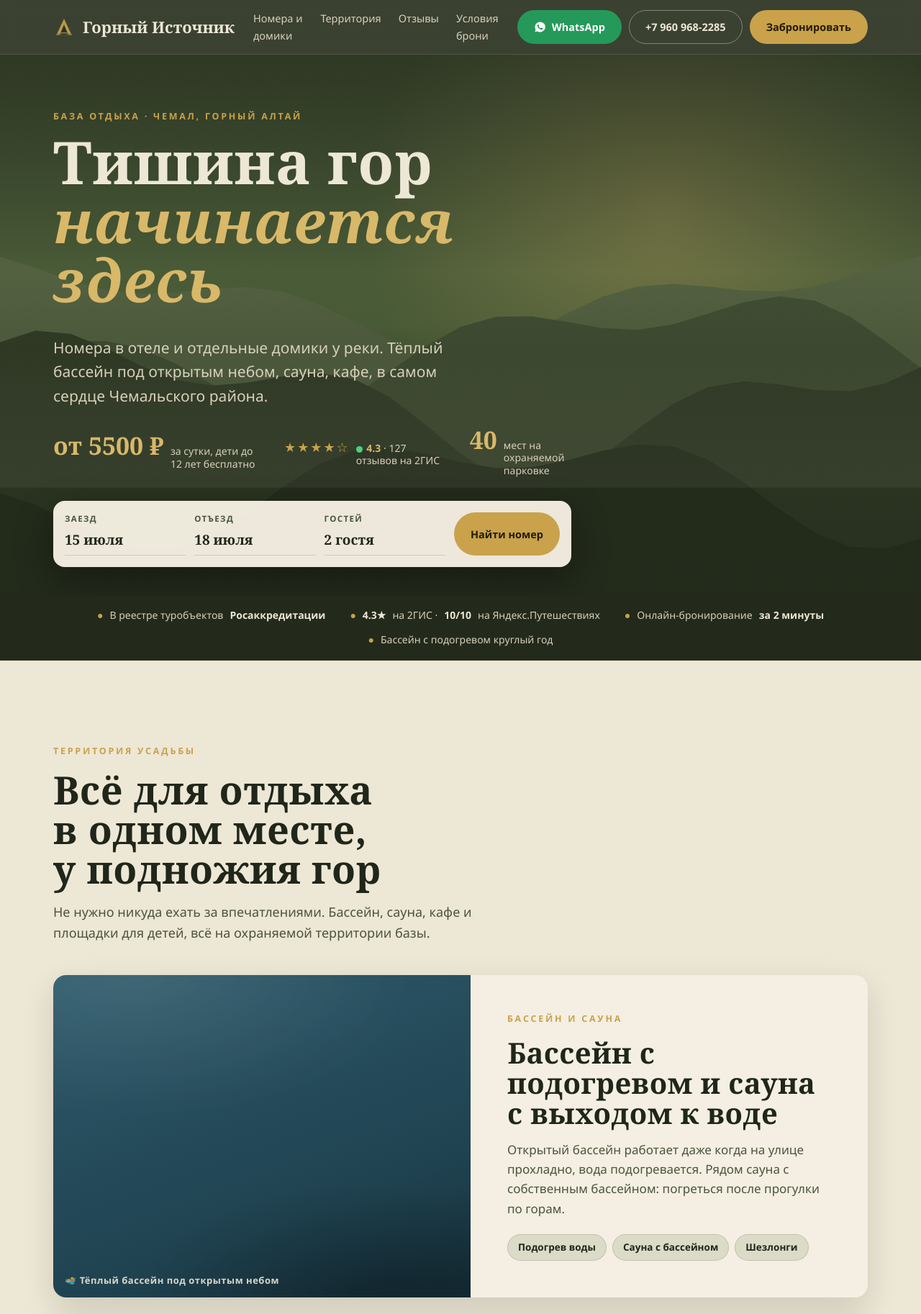
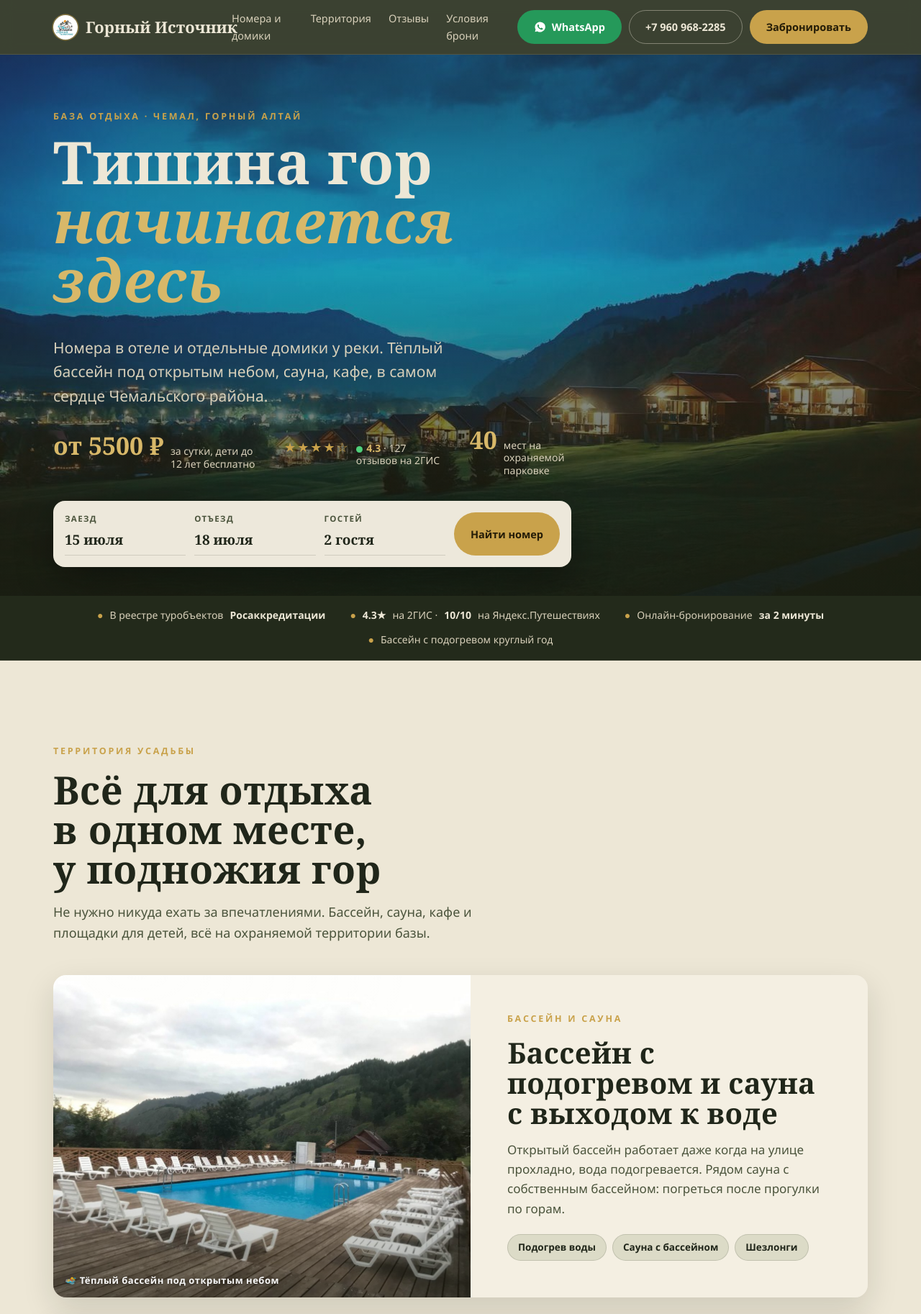
Before and after one commit to YANWET86/gor-istok-concept, a plain HTML site: page index.html in a window 1280 px wide. Shown: the top 1826 px of the page at 72% size. Drawn offline with Linux system fonts and the light colour scheme.

Commit message:
Заменил заглушки на реальные фото и логотип с gor-istok.ru
Hero-canvas -> фото базы (сумерки), CSS-градиенты секций и карточек -> реальные фото (бассейн, кафе, детская, номера, домики), временный SVG -> логотип из шапки. Фото ужаты (hero 1600px, секции 1200px, карточки 900px) под мобильный интернет Чемала, градиенты оставлены фолбэком. Проверено живым рендером десктоп 1440 + мобайл 390.

Co-Authored-By: Claude Opus 4.8 (1M context) <noreply@anthropic.com>

```diff
--- a/index.html
+++ b/index.html
@@ -88,7 +88,7 @@
     display:flex;align-items:center;gap:26px;color:var(--paper);
   }
   .brand{display:flex;align-items:center;gap:11px;font-family:var(--serif);font-size:22px;font-weight:600}
-  .brand .mark{width:30px;height:30px;flex:0 0 auto}
+  .brand .mark{width:34px;height:34px;flex:0 0 auto;border-radius:50%;object-fit:cover;box-shadow:0 0 0 1.5px rgba(201,162,75,.55)}
   .nav-links{display:flex;gap:24px;margin-left:auto;font-size:14.5px;color:var(--paper-dim)}
   .nav-links a:hover{color:var(--gold-soft)}
   .nav-cta{display:flex;gap:10px;align-items:center}
@@ -114,10 +114,10 @@
 
   /* ============ HERO ============ */
   .hero{position:relative;color:var(--paper);overflow:hidden;background:var(--olive-800)}
-  #mountains{position:absolute;inset:0;width:100%;height:100%;display:block}
+  .hero-photo{position:absolute;inset:0;width:100%;height:100%;object-fit:cover;object-position:center 40%;display:block}
   .hero-grad{
     position:absolute;inset:0;
-    background:linear-gradient(180deg,rgba(35,42,27,.55) 0%,rgba(35,42,27,.15) 40%,rgba(35,42,27,.75) 100%);
+    background:linear-gradient(180deg,rgba(24,30,18,.55) 0%,rgba(24,30,18,.30) 38%,rgba(24,30,18,.86) 100%);
   }
   .hero-in{
     position:relative;max-width:var(--maxw);margin-inline:auto;padding:76px 24px 40px;
@@ -255,23 +255,28 @@
   .reg{font-size:12.5px;color:rgba(237,231,214,.55);border-top:1px solid rgba(237,231,214,.1);padding-top:18px;display:flex;justify-content:space-between;flex-wrap:wrap;gap:10px}
   @media (max-width:720px){.foot-grid{grid-template-columns:1fr 1fr}}
 
-  /* фото-заглушки (природные градиенты вместо чужих фото) */
-  .ph-forest{background:linear-gradient(160deg,#3a4a2c,#26331d 60%,#1c2716)}
-  .ph-pool{background:linear-gradient(160deg,#2e5a6b,#1f4250 70%,#16303a)}
+  /* реальные фото усадьбы (градиент под ними — фолбэк на слабом мобильном инете Чемала) */
+  .ph{background-size:cover;background-position:center;background-repeat:no-repeat}
+  .ph-pool{background:linear-gradient(160deg,#2e5a6b,#1f4250 70%,#16303a);background-image:url("img/pool.jpg")}
+  .ph-cafe{background:linear-gradient(160deg,#6b5638,#463726 70%,#2e2418);background-image:url("img/cafe.jpg")}
+  .ph-kids{background:linear-gradient(160deg,#7a8b5c,#566040 70%,#3c4530);background-image:url("img/kids.jpg")}
+  .ph-std{background:linear-gradient(155deg,#3f4a34,#2c3324 65%,#1f2419)}
+  .ph-std-3{background-image:url("img/std3.jpg")}
+  .ph-std-4{background-image:url("img/std4.jpg")}
+  .ph-lux{background:linear-gradient(155deg,#4a4030,#332c20 65%,#221d15);background-image:url("img/lux.jpg")}
   .ph-cabin{background:linear-gradient(155deg,#4a3d2a,#332a1c 65%,#241d13)}
-  .ph-sauna{background:linear-gradient(160deg,#5a3a28,#3d281a 70%,#2a1c12)}
-  .ph-cafe{background:linear-gradient(160deg,#6b5638,#463726 70%,#2e2418)}
-  .ph-lux{background:linear-gradient(155deg,#4a4030,#332c20 65%,#221d15)}
-  .ph-std{background:linear-gradient(155deg,#3f4a34,#2c3324 65%,#1f2419)}
-  .ph-kids{background:linear-gradient(160deg,#7a8b5c,#566040 70%,#3c4530)}
-  .ph-r1{background:linear-gradient(150deg,#3a4a2c,#243019)}
-  .ph-r2{background:linear-gradient(150deg,#4a3d2a,#2e2618)}
-  .ph-r3{background:linear-gradient(150deg,#2e5a6b,#1c3944)}
+  .ph-cabin-1{background-image:url("img/cabin-lux.jpg")}
+  .ph-cabin-2{background-image:url("img/cabin-std.jpg")}
+  .ph-pool,.ph-cafe,.ph-kids,.ph-lux,.ph-std,.ph-cabin{background-size:cover;background-position:center;background-repeat:no-repeat}
+  .ph-r1{background:linear-gradient(150deg,#3a4a2c,#243019);background-image:url("img/priroda.jpg");background-size:cover;background-position:center}
+  .ph-r2{background:linear-gradient(150deg,#2e5a6b,#1c3944);background-image:url("img/pool.jpg");background-size:cover;background-position:center}
+  .ph-r3{background:linear-gradient(150deg,#4a3d2a,#2e2618);background-image:url("img/kids.jpg");background-size:cover;background-position:center}
   .ph-tex{position:relative}
+  /* градиент-overlay поверх фото: держит контраст подписи ph-ico и badge */
   .ph-tex::after{content:"";position:absolute;inset:0;background:
-    radial-gradient(120% 80% at 20% 0%,rgba(255,255,255,.09),transparent 55%),
-    radial-gradient(100% 60% at 80% 100%,rgba(0,0,0,.28),transparent 60%)}
-  .ph-ico{position:absolute;left:16px;bottom:14px;z-index:1;color:rgba(237,231,214,.9);font-size:13px;font-weight:700;letter-spacing:.04em;display:flex;align-items:center;gap:7px}
+    radial-gradient(120% 80% at 20% 0%,rgba(255,255,255,.05),transparent 55%),
+    linear-gradient(0deg,rgba(20,26,16,.42),transparent 42%)}
+  .ph-ico{position:absolute;left:16px;bottom:14px;z-index:1;color:rgba(255,255,255,.96);font-size:13px;font-weight:700;letter-spacing:.04em;display:flex;align-items:center;gap:7px;text-shadow:0 1px 4px rgba(0,0,0,.55)}
 </style>
 </head>
 <body>
@@ -280,11 +285,7 @@
 <header class="nav">
   <div class="nav-in">
     <a class="brand" href="#">
-      <svg class="mark" viewBox="0 0 40 40" fill="none" aria-hidden="true">
-        <path d="M20 4 L34 34 H6 Z" fill="#c9a24b" opacity=".9"/>
-        <path d="M20 15 L28 34 H12 Z" fill="#2c3323"/>
-        <path d="M6 34 Q20 26 34 34" stroke="#7a8b5c" stroke-width="2" fill="none"/>
-      </svg>
+      <img class="mark" src="img/logo.png" alt="Логотип базы отдыха «Горный Источник»" width="34" height="34">
       Горный&nbsp;Источник
     </a>
     <nav class="nav-links">
@@ -306,7 +307,7 @@
 
 <!-- HERO -->
 <section class="hero">
-  <canvas id="mountains" aria-hidden="true"></canvas>
+  <img class="hero-photo" src="img/hero.jpg" alt="База отдыха «Горный Источник» в Чемале: домики и горы на закате" fetchpriority="high">
   <div class="hero-grad"></div>
   <div class="hero-in">
     <span class="eyebrow">База отдыха · Чемал, Горный Алтай</span>
@@ -437,7 +438,7 @@
 
     <div class="card-grid">
       <article class="rcard">
-        <div class="rmedia ph-std ph-tex"><span class="badge">Отель</span></div>
+        <div class="rmedia ph-std ph-std-3 ph-tex"><span class="badge">Отель</span></div>
         <div class="rbody">
           <h3>Стандарт 3</h3>
           <div class="rmeta"><span>👥 до 3 гостей</span><span>🛏 отдельные кровати</span></div>
@@ -446,7 +447,7 @@
       </article>
 
       <article class="rcard">
-        <div class="rmedia ph-std ph-tex"><span class="badge">Отель</span></div>
+        <div class="rmedia ph-std ph-std-4 ph-tex"><span class="badge">Отель</span></div>
         <div class="rbody">
           <h3>Стандарт 4</h3>
           <div class="rmeta"><span>👥 до 4 гостей</span><span>🛏 семейный</span></div>
@@ -464,7 +465,7 @@
       </article>
 
       <article class="rcard">
-        <div class="rmedia ph-cabin ph-tex"><span class="badge">Отдельный домик</span></div>
+        <div class="rmedia ph-cabin ph-cabin-1 ph-tex"><span class="badge">Отдельный домик</span></div>
         <div class="rbody">
           <h3>Домик «Стандарт Б1»</h3>
           <div class="rmeta"><span>👥 до 4 гостей</span><span>🌲 приватный вход</span></div>
@@ -473,7 +474,7 @@
       </article>
 
       <article class="rcard">
-        <div class="rmedia ph-cabin ph-tex"><span class="badge">Отдельный домик</span></div>
+        <div class="rmedia ph-cabin ph-cabin-2 ph-tex"><span class="badge">Отдельный домик</span></div>
         <div class="rbody">
           <h3>Домик «Стандарт Б2»</h3>
           <div class="rmeta"><span>👥 до 4 гостей</span><span>🌲 у леса</span></div>
@@ -595,50 +596,6 @@
 </footer>
 
 <script>
-  // Слоистые горы Алтая на canvas — надёжнее чужого фото, попадает в стиль референса Vysota 890
-  (function(){
-    var c=document.getElementById('mountains');
-    if(!c)return;
-    var ctx=c.getContext('2d');
-    var reduce=window.matchMedia&&window.matchMedia('(prefers-reduced-motion:reduce)').matches;
-    function draw(){
-      var w=c.clientWidth,h=c.clientHeight,dpr=Math.min(window.devicePixelRatio||1,2);
-      c.width=w*dpr;c.height=h*dpr;ctx.setTransform(dpr,0,0,dpr,0,0);
-      // небо
-      var sky=ctx.createLinearGradient(0,0,0,h);
-      sky.addColorStop(0,'#3c4a30');sky.addColorStop(.5,'#556a3f');sky.addColorStop(1,'#2c3323');
-      ctx.fillStyle=sky;ctx.fillRect(0,0,w,h);
-      // мягкое солнце-дымка
-      var sun=ctx.createRadialGradient(w*0.72,h*0.3,10,w*0.72,h*0.3,h*0.55);
-      sun.addColorStop(0,'rgba(216,184,105,.35)');sun.addColorStop(1,'rgba(216,184,105,0)');
-      ctx.fillStyle=sun;ctx.fillRect(0,0,w,h);
-      // слои гор (дальние светлее/голубее, ближние темнее-зеленее)
-      var layers=[
-        {base:0.52,amp:0.13,col:'#5c6b48',seed:1.3},
-        {base:0.62,amp:0.16,col:'#465538',seed:2.7},
-        {base:0.74,amp:0.20,col:'#333f28',seed:0.6},
-        {base:0.88,amp:0.16,col:'#232c1b',seed:3.9}
-      ];
-      layers.forEach(function(L){
-        ctx.beginPath();ctx.moveTo(0,h);
-        var step=w/26;
-        for(var x=0;x<=w+step;x+=step){
-          var t=x/w;
-          var y=h*(L.base) - h*L.amp*(Math.sin(t*7+L.seed)*0.5+Math.sin(t*17+L.seed*2)*0.28+0.5);
-          ctx.lineTo(x,y);
-        }
-        ctx.lineTo(w,h);ctx.closePath();
-        ctx.fillStyle=L.col;ctx.fill();
-      });
-      // лёгкий туман в долинах
-      var mist=ctx.createLinearGradient(0,h*0.55,0,h*0.8);
-      mist.addColorStop(0,'rgba(237,231,214,0)');mist.addColorStop(1,'rgba(237,231,214,.14)');
-      ctx.fillStyle=mist;ctx.fillRect(0,h*0.55,w,h*0.25);
-    }
-    draw();
-    var t;window.addEventListener('resize',function(){clearTimeout(t);t=setTimeout(draw,120)});
-  })();
-
   // Демонстрация: переключатели-табы и тип размещения (визуальный отклик для клиента)
   document.querySelectorAll('.toggle button').forEach(function(b){
     b.addEventListener('click',function(){
```
Also changed, not shown: img/besedka.jpg (added), img/cabin-lux.jpg (added), img/cabin-sem.jpg (added), img/cabin-std.jpg (added), img/cafe.jpg (added), img/hero.jpg (added), img/kids.jpg (added), img/logo.png (added), img/lux.jpg (added), img/pool.jpg (added), img/priroda.jpg (added), img/std3.jpg (added), img/std4.jpg (added).
